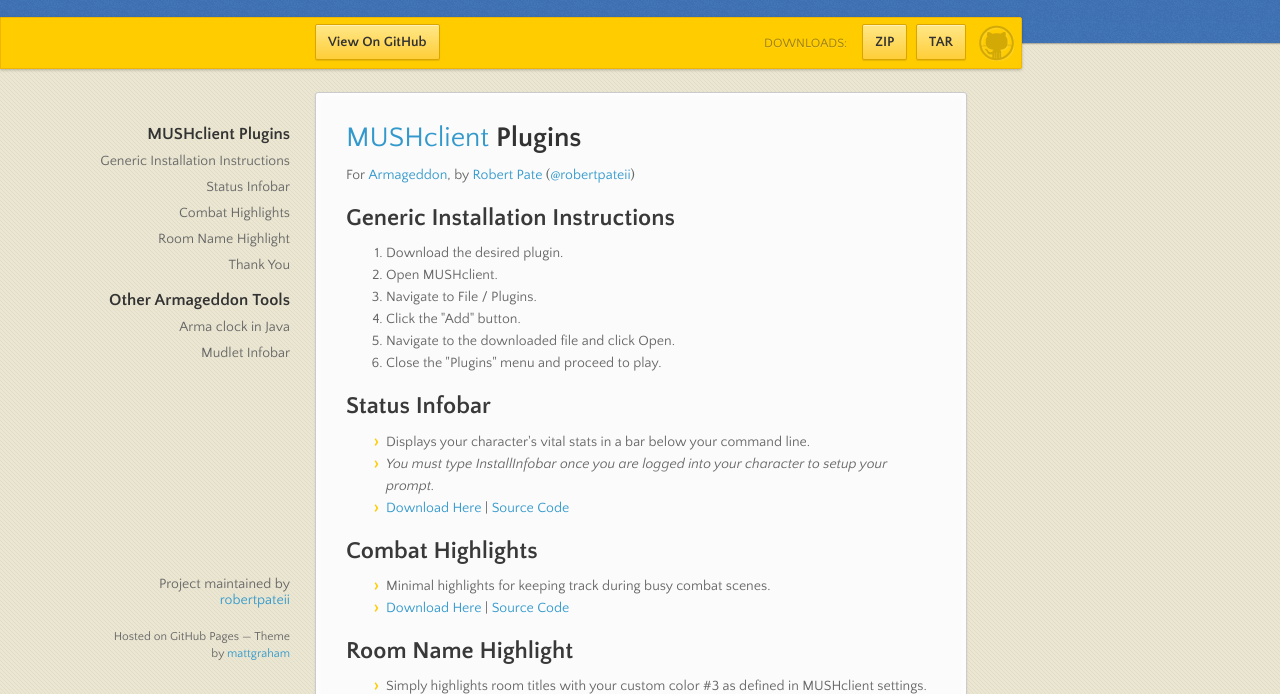
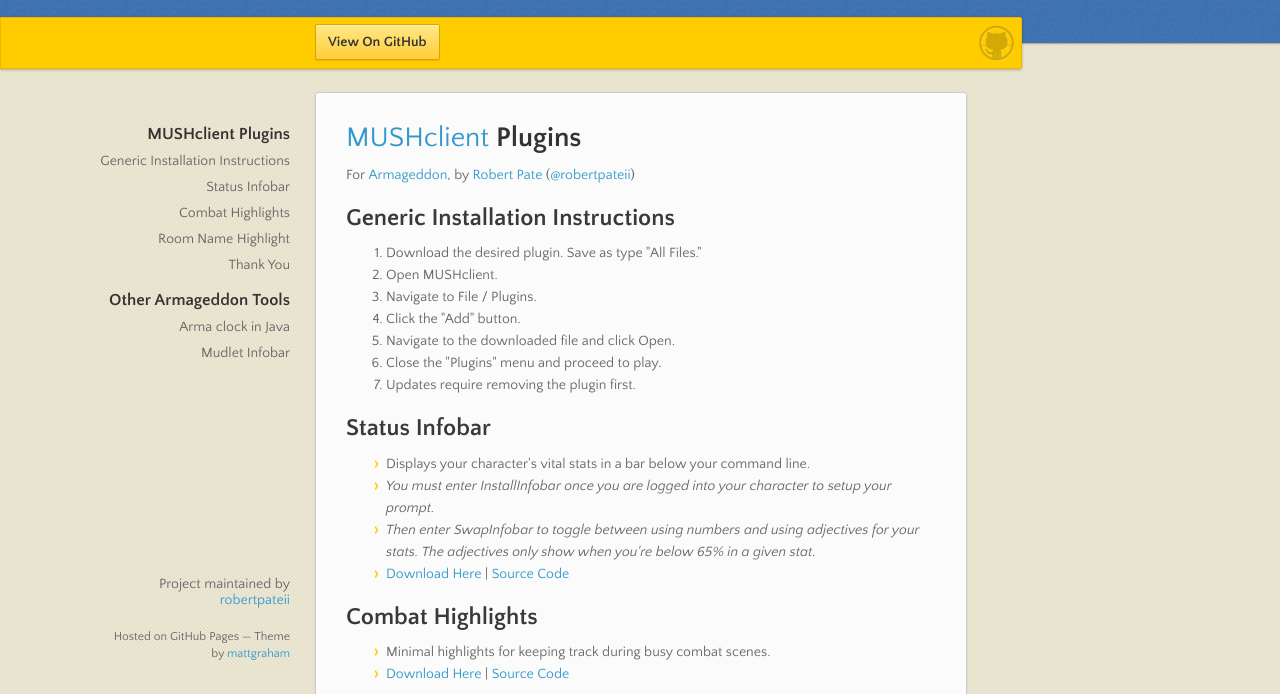
Before and after one commit to robertpateii/armageddon-plugins, a plain HTML site: page index.html in a window 1280 px wide. Shown: the part 98-792 px from the top of the page. Drawn offline with nearby package versions, Linux system fonts and the light colour scheme.

Commit message:
Clarify install instructions and SwapInfobar

```diff
--- a/index.html
+++ b/index.html
@@ -25,13 +25,6 @@
         <span id="logo"></span>
 
         <a href="https://github.com/robertpateii/armageddon-plugins" class="button fork"><strong>View On GitHub</strong></a>
-        <div class="downloads">
-          <span>Downloads:</span>
-          <ul>
-            <li><a href="https://github.com/robertpateii/armageddon-plugins/zipball/master" class="button">ZIP</a></li>
-            <li><a href="https://github.com/robertpateii/armageddon-plugins/tarball/master" class="button">TAR</a></li>
-          </ul>
-        </div>
       </div><!-- end banner -->
 
     <div class="wrapper">
@@ -49,12 +42,13 @@
 <a id="generic-installation-instructions" class="anchor" href="#generic-installation-instructions" aria-hidden="true"><span class="octicon octicon-link"></span></a>Generic Installation Instructions</h2>
 
 <ol>
-<li>Download the desired plugin.</li>
+<li>Download the desired plugin. Save as type "All Files."</li>
 <li>Open MUSHclient.</li>
 <li>Navigate to File / Plugins.</li>
 <li>Click the "Add" button.</li>
 <li>Navigate to the downloaded file and click Open.</li>
 <li>Close the "Plugins" menu and proceed to play.</li>
+<li>Updates require removing the plugin first.</li>
 </ol>
 
 <h2>
@@ -62,7 +56,8 @@
 
 <ul>
 <li>Displays your character's vital stats in a bar below your command line.</li>
-<li><em>You must type <em>InstallInfobar</em> once you are logged into your character to setup your prompt.</em></li>
+<li><em>You must enter <em>InstallInfobar</em> once you are logged into your character to setup your prompt.</em></li>
+<li><em>Then enter <em>SwapInfobar</em> to toggle between using numbers and using adjectives for your stats. The adjectives only show when you're below 65% in a given stat.</em></li>
 <li>
 <a href="https://raw.githubusercontent.com/robertpateii/armageddon-plugins/master/Arma_Infobar.xml">Download Here</a> | <a href="https://github.com/robertpateii/armageddon-plugins">Source Code</a>
 </li>
@@ -95,6 +90,7 @@
 <li><a href="http://gdb.armageddon.org/index.php?action=profile;u=281">Delirium</a></li>
 <li><a href="http://gdb.armageddon.org/index.php?action=profile;u=14668">Prodikus</a></li>
 <li><a href="http://gdb.armageddon.org/index.php?action=profile;u=13032">RogueGunslinger</a></li>
+<li><a href="https://gdb.armageddon.org/index.php?action=profile;u=17197">Iiyola</a></li>
 </ul>
 
 <h1>
```
